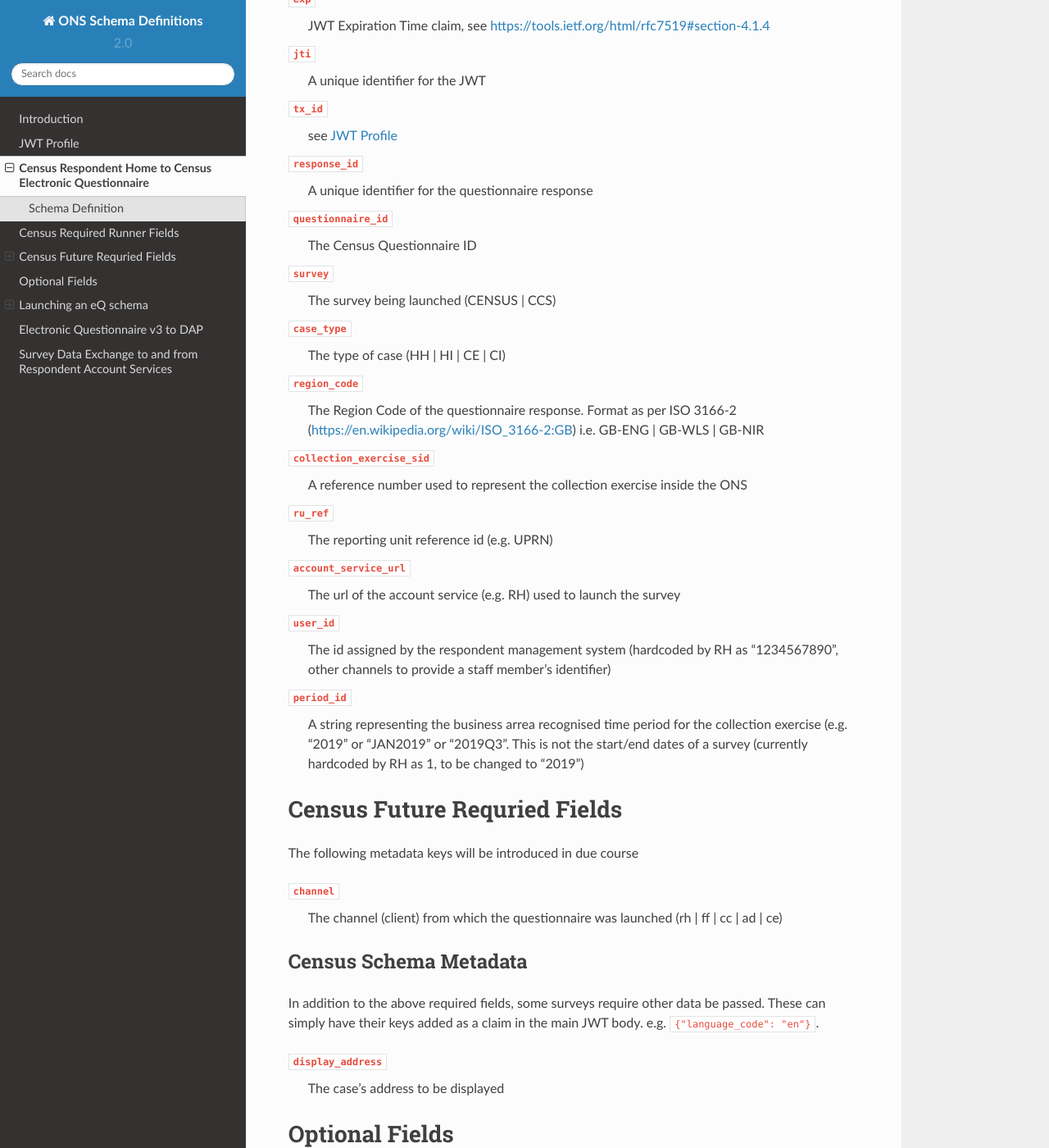
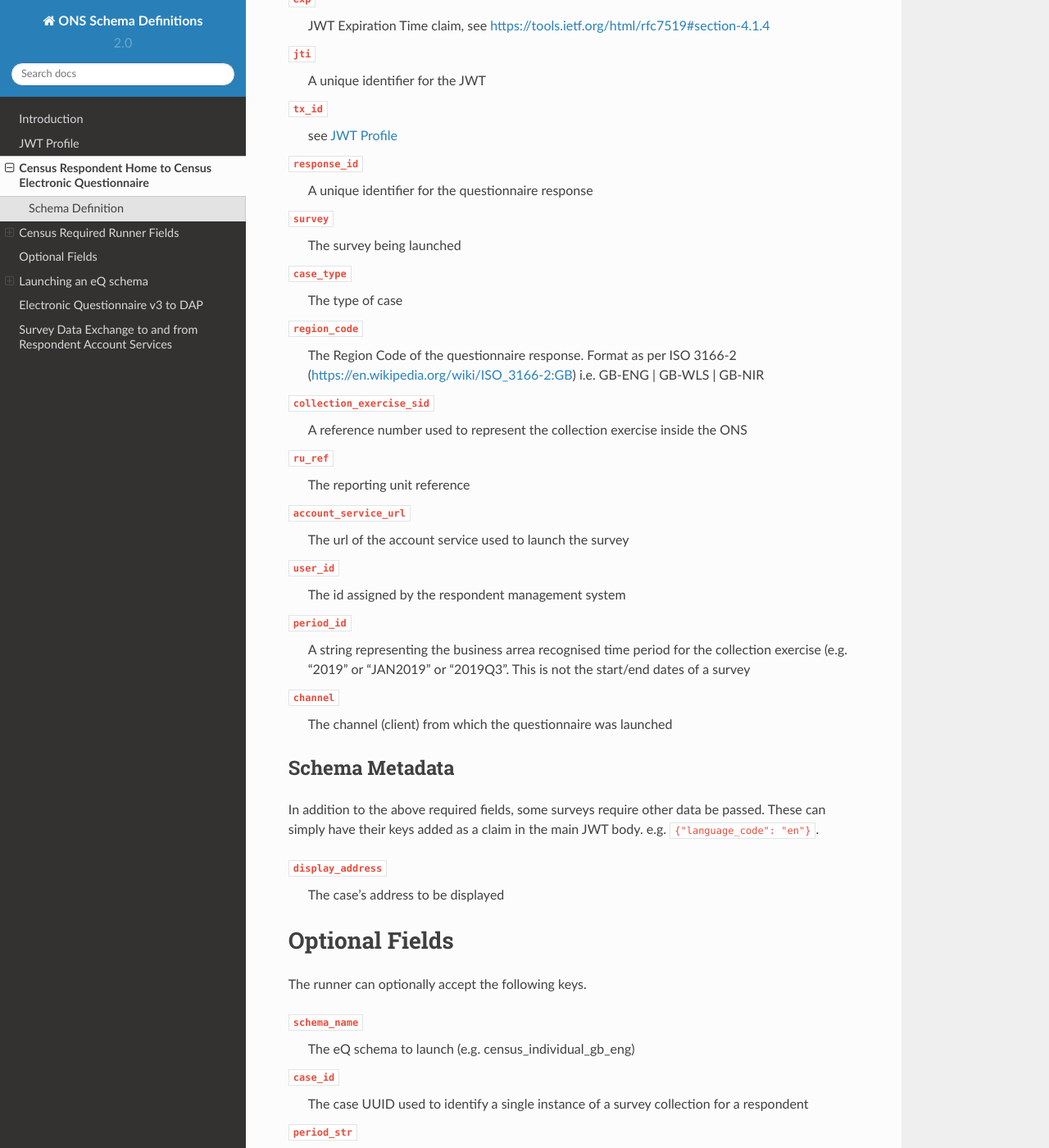
Before and after one commit to ONSdigital/ons-schema-definitions, a Sphinx documentation site: the page built from docs/respondent_management_to_electronic_questionnaire.rst, in a window 1280 px wide and 1400 px high, scrolled down 608 px. Shown: the whole window at 82% size. Built offline with Sphinx 7.4.7 and the Read the Docs theme 2.0.0, drawn with Linux system fonts in a browser that asks for light colours.

Commit message:
Initial removal of Census references

```diff
--- a/docs/respondent_management_to_electronic_questionnaire.rst
+++ b/docs/respondent_management_to_electronic_questionnaire.rst
@@ -25,33 +25,26 @@ The following metadata keys are always required for the survey runner, they do n
   see :doc:`jwt_profile`
 ``response_id``
   A unique identifier for the questionnaire response
-``questionnaire_id``
-  The Census Questionnaire ID
 ``survey``
-  The survey being launched (CENSUS | CCS)
+  The survey being launched
 ``case_type``
-  The type of case (HH | HI | CE | CI)
+  The type of case
 ``region_code``
   The Region Code of the questionnaire response. Format as per ISO 3166-2 (https://en.wikipedia.org/wiki/ISO_3166-2:GB) i.e. GB-ENG | GB-WLS | GB-NIR
 ``collection_exercise_sid``
   A reference number used to represent the collection exercise inside the ONS
 ``ru_ref``
-  The reporting unit reference id (e.g. UPRN)
+  The reporting unit reference
 ``account_service_url``
-  The url of the account service (e.g. RH) used to launch the survey
+  The url of the account service used to launch the survey
 ``user_id``
-  The id assigned by the respondent management system (hardcoded by RH as "1234567890", other channels to provide a staff member's identifier)
+  The id assigned by the respondent management system
 ``period_id``
-  A string representing the business arrea recognised time period for the collection exercise (e.g. "2019" or "JAN2019" or "2019Q3". This is not the start/end dates of a survey (currently hardcoded by RH as 1, to be changed to "2019")
+  A string representing the business arrea recognised time period for the collection exercise (e.g. "2019" or "JAN2019" or "2019Q3". This is not the start/end dates of a survey
+``channel``
+  The channel (client) from which the questionnaire was launched
 
-Census Future Requried Fields
------------------------------
-The following metadata keys will be introduced in due course
-
-``channel``
-  The channel (client) from which the questionnaire was launched (rh | ff | cc | ad | ce)
-
-Census Schema Metadata
+Schema Metadata
 ======================
 
 In addition to the above required fields, some surveys require other data be passed. These can simply have their keys added as a claim in the main JWT body. e.g. ``{"language_code": "en"}``.
```
